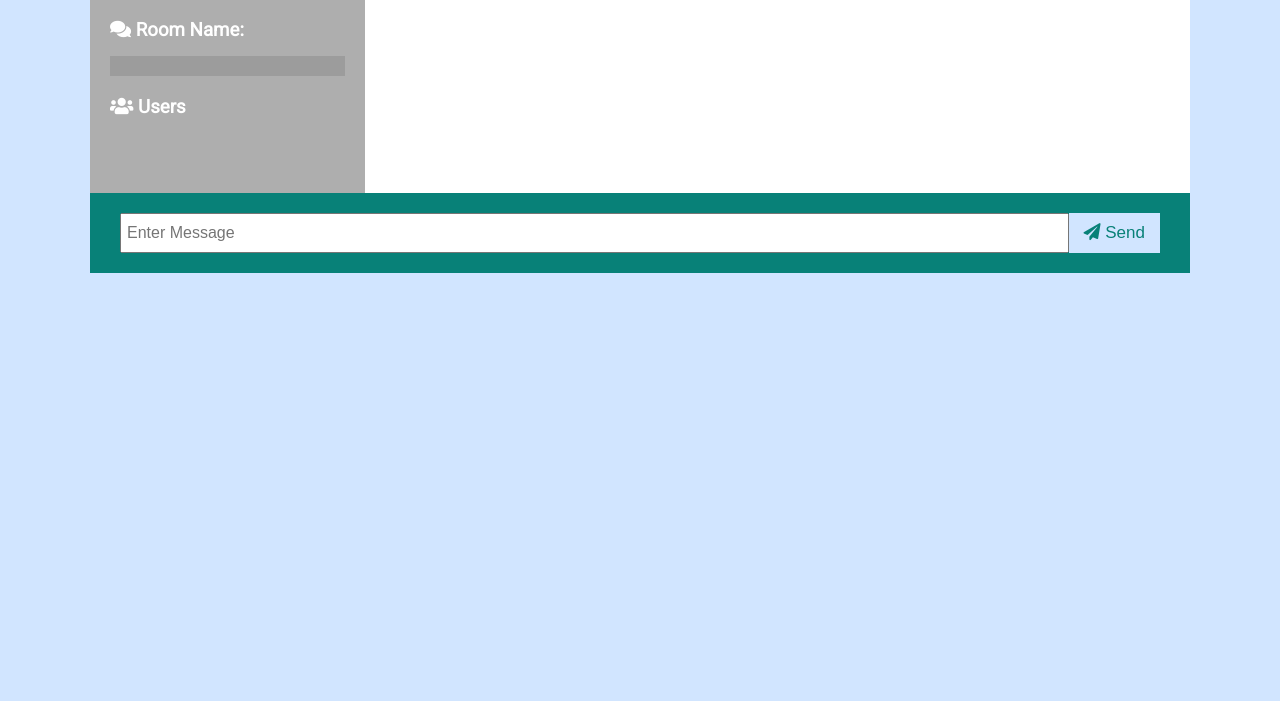
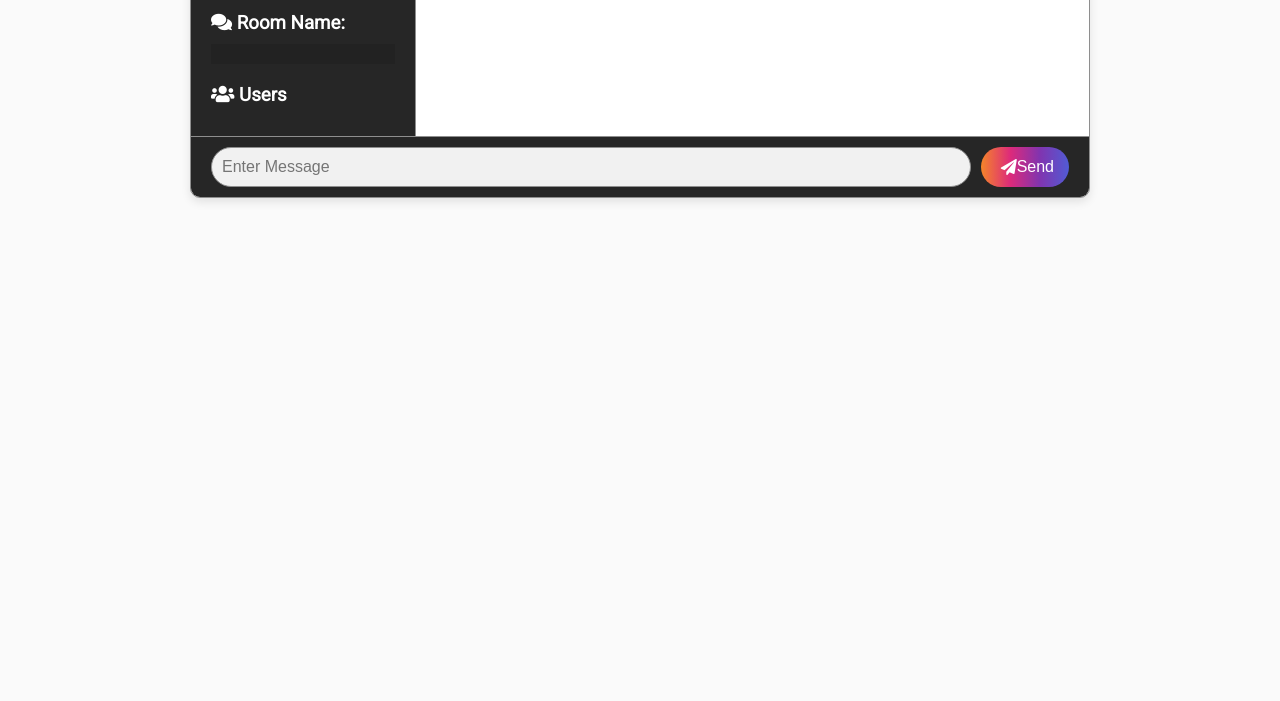
Before and after one commit to SUKH2022/chat_app, a website: page public/chat.html in a window 1280 px wide. Shown: the part 99-800 px from the top of the page. Drawn offline with nearby package versions, Linux system fonts and the light colour scheme; no server answers.

Commit message:
layout just like instgram

```diff
--- a/public/css/style.css
+++ b/public/css/style.css
@@ -1,11 +1,12 @@
 @import url('https://fonts.googleapis.com/css?family=Roboto&display=swap');
 
 :root {
-	--dark-color-a: #088178;
-	--dark-color-b: #aeaeae;
-	--light-color: #d1e5ff;
-	--success-color: #5cb85c;
-	--error-color: #d9534f;
+	--dark-color-a: #262626;
+	--dark-color-b: #8e8e8e;
+	--light-color: #fafafa;
+	--accent-color: linear-gradient(to right, #f58529, #dd2a7b, #8134af, #515bd4);
+	--error-color: #ed4956;
+	--input-focus-color: #f1f1f1;
 }
 
 * {
@@ -18,7 +19,8 @@ body {
 	font-family: 'Roboto', sans-serif;
 	font-size: 16px;
 	background: var(--light-color);
-	margin: 20px;
+	margin: 0;
+	padding: 0;
 }
 
 ul {
@@ -27,35 +29,51 @@ ul {
 
 a {
 	text-decoration: none;
+	color: white;
 }
 
 .btn {
 	cursor: pointer;
-	padding: 5px 15px;
-	background: var(--light-color);
-	color: var(--dark-color-a);
-	border: 0;
-	font-size: 17px;
+	padding: 10px 20px;
+	background: var(--accent-color);
+	color: #fff;
+	border: none;
+	border-radius: 5px;
+	font-size: 16px;
+	transition: background 0.3s;
 }
 
-/* Chat Page */
+.btn:hover {
+	background: darken(var(--accent-color), 10%);
+}
 
 .chat-container {
-	max-width: 1100px;
+	max-width: 900px;
 	background: #fff;
-	margin: 30px auto;
+	margin: 20px auto;
+	border: 1px solid var(--dark-color-b);
+	border-radius: 10px;
 	overflow: hidden;
+	box-shadow: 0 4px 10px rgba(0, 0, 0, 0.1);
 }
 
 .chat-header {
-	background: var(--dark-color-a);
+	background: var(--accent-color);
 	color: #fff;
-	border-top-left-radius: 5px;
-	border-top-right-radius: 5px;
+	border-bottom: 1px solid var(--dark-color-b);
 	padding: 15px;
 	display: flex;
 	align-items: center;
 	justify-content: space-between;
+}
+
+.chat-header h1 {
+	font-size: 24px;
+	font-weight: bold;
+}
+
+.chat-header .btn {
+	background: var(--error-color);
 }
 
 .chat-main {
@@ -64,87 +82,131 @@ a {
 }
 
 .chat-sidebar {
-	background: var(--dark-color-b);
+	background: var(--dark-color-a);
 	color: #fff;
-	padding: 20px 20px 60px;
+	padding: 20px;
+	border-right: 1px solid var(--dark-color-b);
 	overflow-y: scroll;
 }
 
 .chat-sidebar h2 {
-	font-size: 20px;
+	font-size: 18px;
+	font-weight: bold;
 	background: rgba(0, 0, 0, 0.1);
 	padding: 10px;
 	margin-bottom: 20px;
+	color: white;
 }
 
 .chat-sidebar h3 {
-	margin-bottom: 15px;
+	margin-bottom: 10px;
+	font-weight: bold;
+	color: white;
 }
 
 .chat-sidebar ul li {
 	padding: 10px 0;
+	font-size: 16px;
+	color: white;
 }
 
 .chat-messages {
-	padding: 30px;
+	padding: 20px;
 	max-height: 500px;
 	overflow-y: scroll;
+	background: #fff;
 }
 
 .chat-messages .message {
 	padding: 10px;
 	margin-bottom: 15px;
 	background-color: var(--light-color);
-	border-radius: 5px;
+	border-radius: 15px;
+	box-shadow: 0 2px 5px rgba(0, 0, 0, 0.1);
 	overflow-wrap: break-word;
 }
 
 .chat-messages .message .meta {
-	font-size: 15px;
+	font-size: 14px;
 	font-weight: bold;
 	color: var(--dark-color-b);
 	opacity: 0.7;
-	margin-bottom: 7px;
+	margin-bottom: 5px;
 }
 
 .chat-messages .message .meta span {
-	color: #777;
+	color: #999;
 }
 
 .chat-form-container {
-	padding: 20px 30px;
+	padding: 10px 20px;
 	background-color: var(--dark-color-a);
+	border-top: 1px solid var(--dark-color-b);
+	display: flex;
+	justify-content: space-between;
+	align-items: center;
 }
 
 .chat-form-container form {
 	display: flex;
+	width: 100%;
 }
 
 .chat-form-container input[type='text'] {
 	font-size: 16px;
-	padding: 5px;
+	padding: 10px;
 	height: 40px;
 	flex: 1;
+	border: 1px solid var(--dark-color-b);
+	border-radius: 20px;
+	margin-right: 10px;
+	background: var(--input-focus-color);
+	color: black;
+	transition: background 0.3s, color 0.3s;
 }
 
-/* Join Page */
+.chat-form-container input[type='text']:focus {
+	background: var(--input-focus-color);
+	color: black;
+}
+
+.chat-form-container .btn {
+	background: var(--accent-color);
+	padding: 10px 15px;
+	border-radius: 20px;
+	font-size: 16px;
+	display: flex;
+	align-items: center;
+	justify-content: center;
+	color: white;
+}
+
+.chat-form-container .btn i {
+	margin-left: 5px;
+}
+
 .join-container {
 	max-width: 500px;
 	margin: 80px auto;
-	color: #fefefe;
+	color: #262626;
+	background: #fff;
+	border: 1px solid var(--dark-color-b);
+	border-radius: 10px;
+	padding: 20px;
+	box-shadow: 0 4px 10px rgba(0, 0, 0, 0.1);
 }
 
 .join-header {
 	text-align: center;
 	padding: 20px;
-	background: var(--dark-color-a);
-	border-top-left-radius: 5px;
-	border-top-right-radius: 5px;
+	background: var(--accent-color);
+	color: #fff;
+	border-top-left-radius: 10px;
+	border-top-right-radius: 10px;
 }
 
 .join-main {
 	padding: 30px 40px;
-	background: var(--dark-color-b);
 }
 
 .join-main p {
@@ -158,20 +220,17 @@ a {
 .join-main label {
 	display: block;
 	margin-bottom: 5px;
+	font-weight: bold;
 }
 
-.join-main input[type='text'] {
+.join-main input[type='text'],
+.join-main select {
 	font-size: 16px;
-	padding: 5px;
+	padding: 10px;
 	height: 40px;
 	width: 100%;
-}
-
-.join-main select {
-	font-size: 16px;
-	padding: 5px;
-	height: 40px;
-	width: 100%;
+	border: 1px solid var(--dark-color-b);
+	border-radius: 5px;
 }
 
 .join-main .btn {
```
